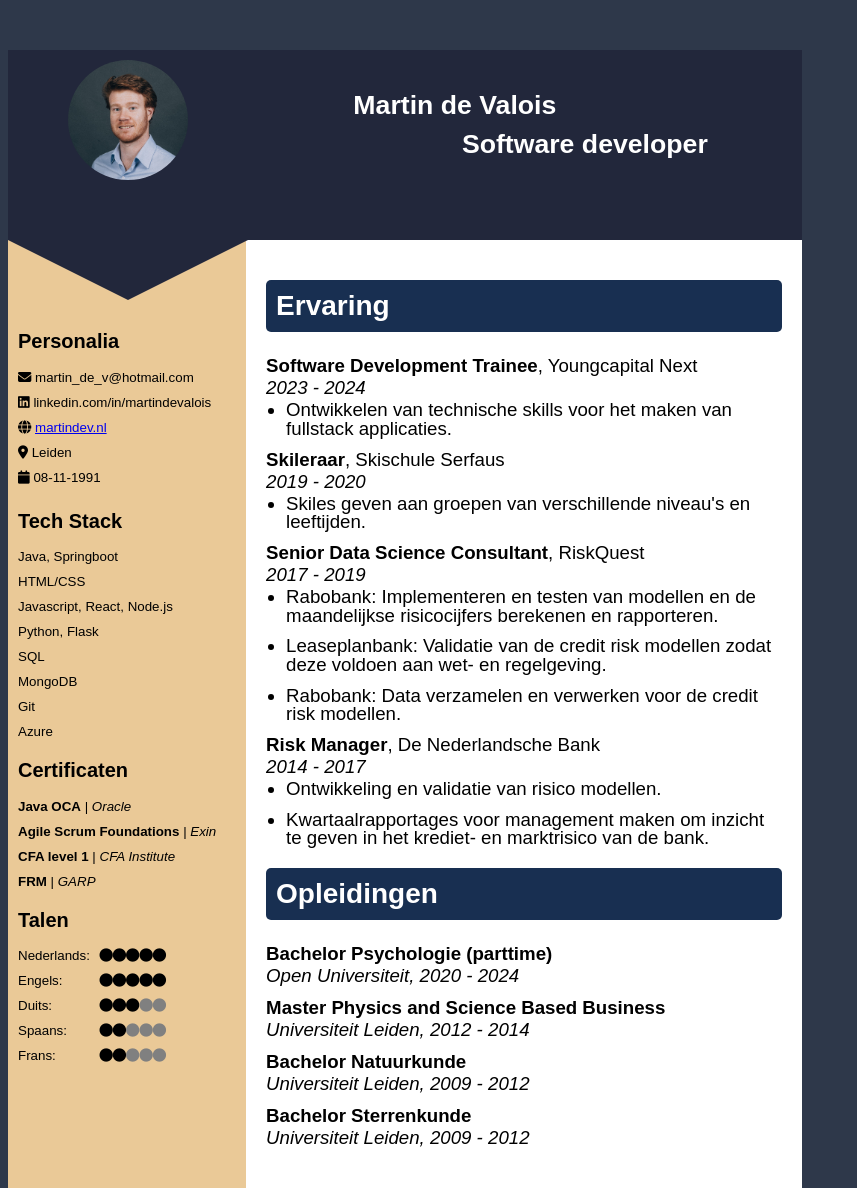
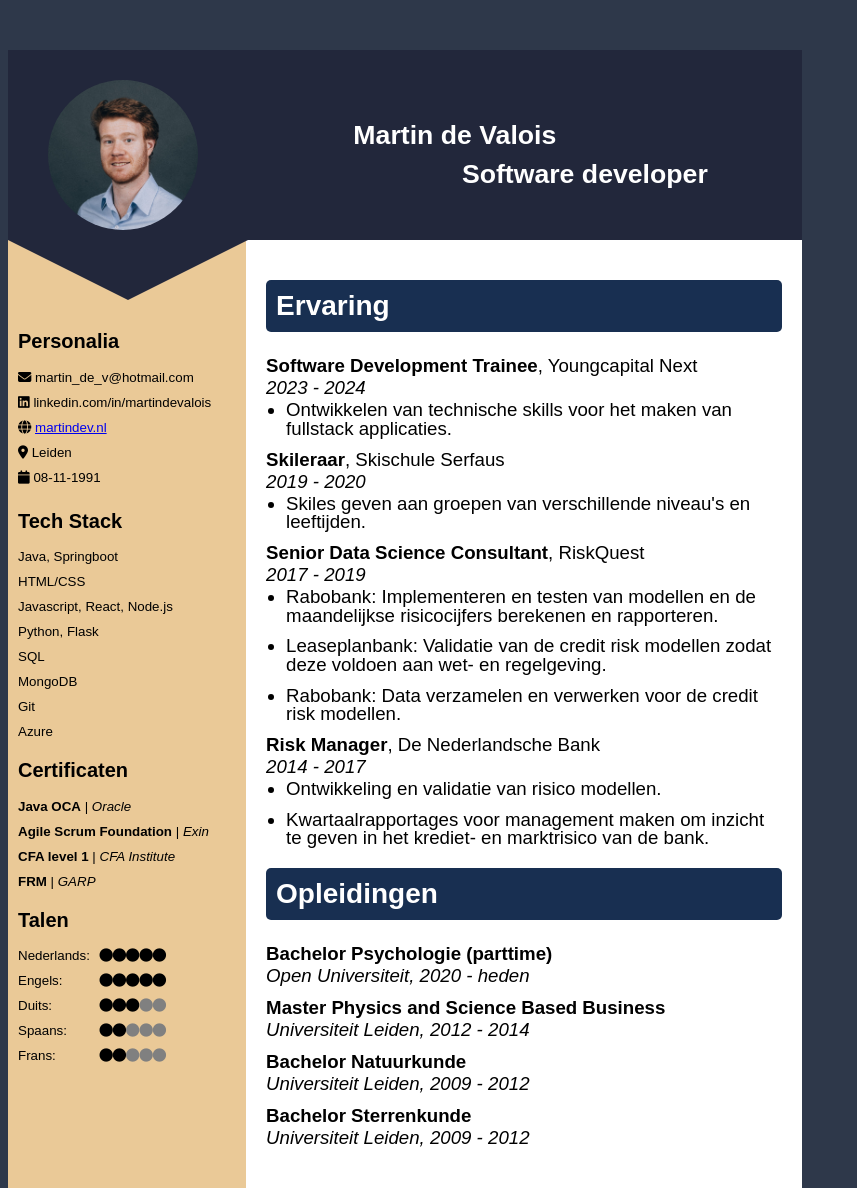
Before and after one commit to MartinDeV1991/profile-website, a plain HTML site: page index.html in a window 1280 px wide. Shown: the whole page, without its empty margins (0-857 px from the left). Drawn offline with Linux system fonts and the light colour scheme.

Commit message:
Changed education text

```diff
--- a/cv_content.js
+++ b/cv_content.js
@@ -22,7 +22,7 @@ const skills = ["Java, Springboot", "HTML/CSS", "Javascript, React, Node.js", "P
 
 const certificates = [
     { certificate: "Java OCA", institution: "Oracle" },
-    { certificate: "Agile Scrum Foundations", institution: "Exin" },
+    { certificate: "Agile Scrum Foundation", institution: "Exin" },
     { certificate: "CFA level 1", institution: "CFA Institute" },
     { certificate: "FRM", institution: "GARP" }
 ];
@@ -36,7 +36,7 @@ const workExperience = [
 ];
 
 const education_english = [
-    { degree: "Bachelor Psychology (parttime)", school: "Open University", date: "2020 - 2024" },
+    { degree: "Bachelor Psychology (parttime)", school: "Open University", date: "2020 - now" },
     { degree: "Master Physics and Science Based Business", school: "Leiden University", date: "2012 - 2014" },
     { degree: "Bachelor Physics", school: "Leiden University", date: "2009 - 2012" },
     { degree: "Bachelor Astronomy", school: "Leiden University", date: "2009 - 2012" },
@@ -45,7 +45,7 @@ const education_english = [
 ];
 
 const education = [
-    { degree: "Bachelor Psychologie (parttime)", school: "Open Universiteit", date: "2020 - 2024" },
+    { degree: "Bachelor Psychologie (parttime)", school: "Open Universiteit", date: "2020 - heden" },
     { degree: "Master Physics and Science Based Business", school: "Universiteit Leiden", date: "2012 - 2014" },
     { degree: "Bachelor Natuurkunde", school: "Universiteit Leiden", date: "2009 - 2012" },
     { degree: "Bachelor Sterrenkunde", school: "Universiteit Leiden", date: "2009 - 2012" },
--- a/styles.css
+++ b/styles.css
@@ -24,10 +24,10 @@ body {
 
 .profile-image-container {
     position: relative;
-    left: 60px;
-    top: -10px;
-    width: 120px;
-    height: 120px;
+    left: 40px;
+    top: 10px;
+    width: 150px;
+    height: 150px;
     border-radius: 50%;
     overflow: hidden;
 }
```
